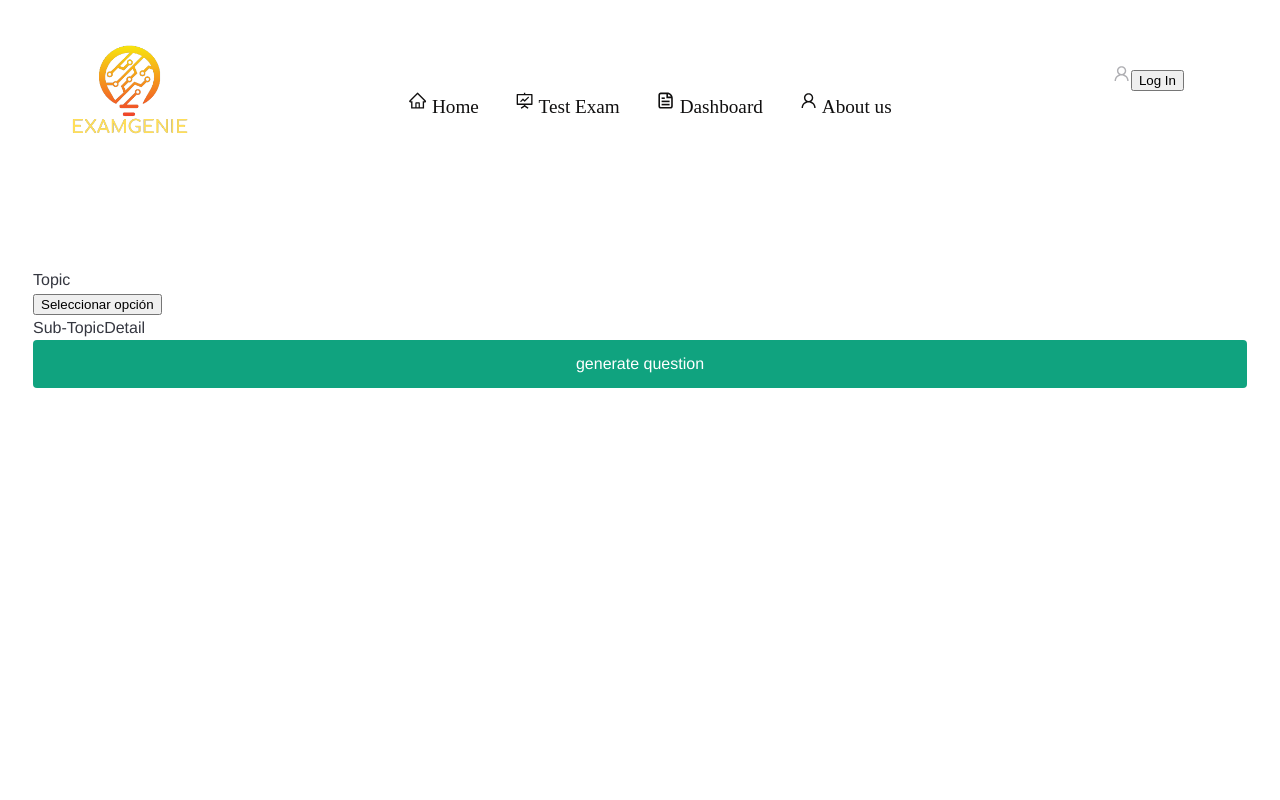
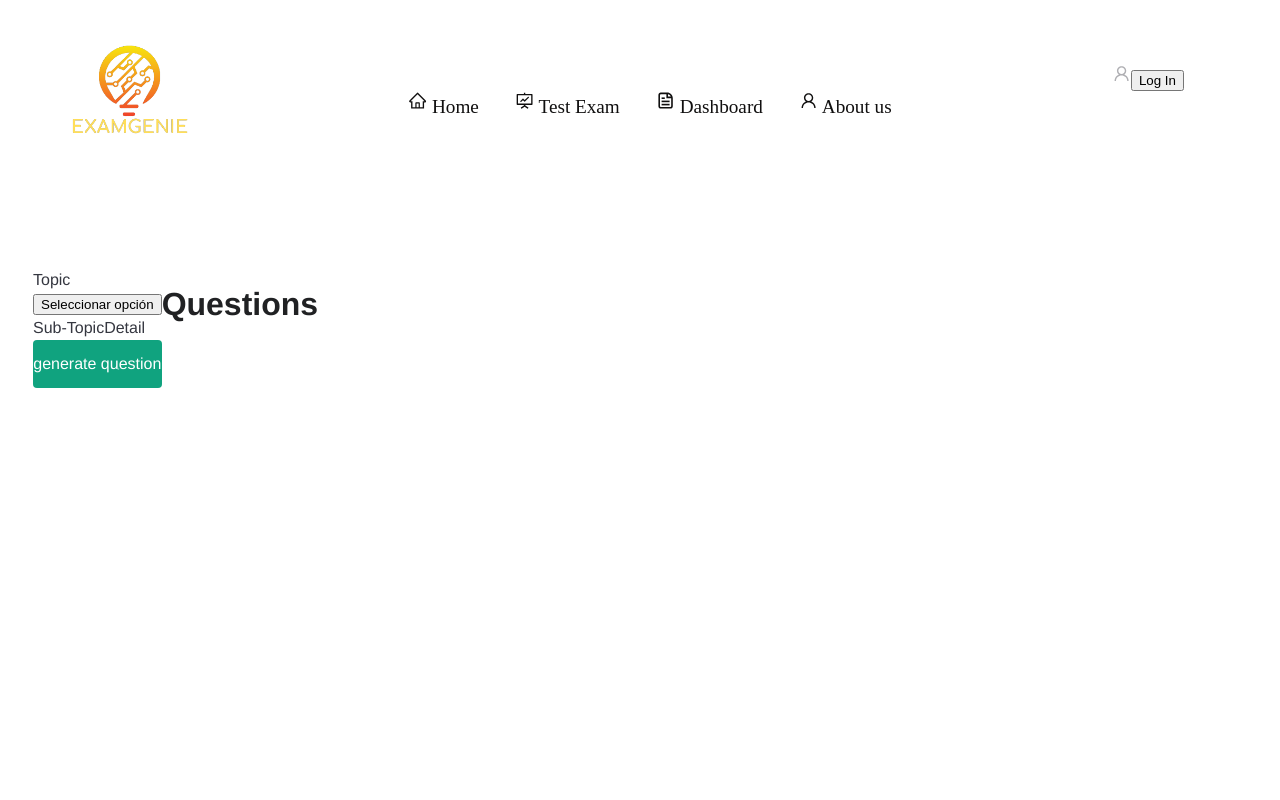
Before and after one commit to femorales7/exam-genie, a React (Create React App) app in the folder frontend/: page /exam in a window 1280 px wide. Shown: the top 800 px of the page. Built offline with nearby package versions, Linux system fonts and the light colour scheme; a web font is replaced by a local one.

Commit message:
dived question from options

```diff
--- a/frontend/src/components/ExamGenerated.jsx
+++ b/frontend/src/components/ExamGenerated.jsx
@@ -1,36 +1,9 @@
 import style from "../index.module.css";
 import { useState } from "react";
-import data from "../topics/topics.json";
+import data from "../components/topics/topics.json";
+import BotonOpciones from "./generatedQuestion/botonOpciones";
+import generateQuestion from "./generatedQuestion/generateQuestion";
 
-
-
-const BotonOpciones = ({ opciones, handleOptionSelection }) => {
-  const [opcionSeleccionada, setOpcionSeleccionada] = useState(null);
-  const [mostrarOpciones, setMostrarOpciones] = useState(false);
-
-  const handleOpcionSeleccionada = (opcion) => {
-    setOpcionSeleccionada(opcion);
-    handleOptionSelection(opcion);
-    setMostrarOpciones(false);
-  };
-
-  return (
-    <div>
-      <button onClick={() => setMostrarOpciones(!mostrarOpciones)}>
-        {opcionSeleccionada ? opcionSeleccionada : "Seleccionar opción"}
-      </button>
-      {mostrarOpciones && (
-        <ul>
-          {opciones.map((opcion) => (
-            <li key={opcion} onClick={() => handleOpcionSeleccionada(opcion)}>
-              {opcion}
-            </li>
-          ))}
-        </ul>
-      )}
-    </div>
-  );
-};
 
 function Exam() {
   const [selectedCategory, setSelectedCategory] = useState(null);
@@ -42,86 +15,21 @@ function Exam() {
   const [answer, setAnswer] = useState("");
   const [feedback, setFeedback] = useState("");
 
-  console.log(selectedCategory);      // Log the selected category
-console.log(selectedSubcategory);   // Log the selected subcategory
+  console.log(selectedCategory); // Log the selected category
+  console.log(selectedSubcategory); // Log the selected subcategory
   console.log(selectedTopic);
 
   const onSubmit = async (e) => {
     e.preventDefault();
-    const questionData = await generateQuestion();
+    const questionData = await generateQuestion(selectedCategory,
+      selectedSubcategory,
+      selectedTopic,
+      setQuestion,
+      setOptions,
+      setAnswer,
+      setFeedback,
+      setSelectedOption);
     console.log("return from server", questionData);
-  };
-
-  const generateQuestion = async (inputQuestion) => {
-    const structure = `I need 1 question type test of ${selectedCategory}-${selectedSubcategory}-${selectedTopic} with feedback. The reason for that answerI need before the question put Q: , before the each option put A), B), C), D), E) as appropriate, before the answer put Answer: and before the feedback put feedback:`;
-    console.log("structure", structure)
-    const response = await fetch("http://localhost:8080/generate", {
-      method: "POST",
-      headers: {
-        "Content-Type": "application/json",
-      },
-      body: JSON.stringify({ question: structure }),
-    });
-    const data = await response.json();
-    console.log("data", data); // Log the response data
-
-    const { response: questionData } = data;
-    const { question, options, answer, feedback } =
-      extractQuestionData(questionData);
-
-    setQuestion(question);
-    setOptions(options);
-    setAnswer(answer);
-    setFeedback(feedback);
-    setSelectedOption(null);
-
-    return { question, options, answer, feedback };
-  };
-
-  const extractQuestionData = (text) => {
-    const lines = text.split("\n");
-    console.log("lines", lines);
-    let question = "";
-    let options = [];
-    let answer = "";
-    let feedback = "";
-
-    const questionIndex = lines.findIndex((line) => line.startsWith("Q:"));
-    console.log("questionIndex", questionIndex);
-    if (questionIndex !== -1) {
-      question = lines[questionIndex].substring(3).trim();
-    }
-
-    const optionsStartIndex = lines.findIndex((line) =>
-      line.trim().startsWith("A)")
-    );
-    console.log("optionsStartIndex", optionsStartIndex);
-    const answerIndex = lines.findIndex((line) =>
-      line.trim().startsWith("Answer:")
-    );
-    console.log("answerIndex", answerIndex);
-    const feedbackIndex = lines.findIndex((line) =>
-      line.trim().startsWith("Feedback:")
-    );
-    console.log("feedbackIndex", feedbackIndex);
-
-    if (
-      optionsStartIndex !== -1 &&
-      answerIndex !== -1 &&
-      feedbackIndex !== -1
-    ) {
-      options = lines
-        .slice(optionsStartIndex, answerIndex)
-        .map((line) => line.trim())
-        .filter((option) => option.length > 0); // Exclude empty options
-      answer = lines[answerIndex].substring(8).trim();
-      feedback = lines
-        .slice(feedbackIndex)
-        .filter((line) => line.trim().length > 0) // Exclude empty lines
-        .join("\n");
-    }
-    console.log("question", options, answer, feedback);
-    return { question, options, answer, feedback };
   };
 
   const handleOptionChange = (e) => {
@@ -144,18 +52,21 @@ console.log(selectedTopic);
 
   return (
     <main className={style.main}>
+      <div className="options">
       <form onSubmit={onSubmit}>
         Topic
         <BotonOpciones
           opciones={Object.keys(data)}
           handleOptionSelection={handleCategorySelection}
-      />Sub-Topic
+        />
+        Sub-Topic
         {selectedCategory && (
           <BotonOpciones
             opciones={Object.keys(data[selectedCategory])}
             handleOptionSelection={handleSubcategorySelection}
           />
-      )}Detail
+        )}
+        Detail
         {selectedSubcategory && (
           <BotonOpciones
             opciones={data[selectedCategory][selectedSubcategory]}
@@ -164,7 +75,9 @@ console.log(selectedTopic);
         )}
         <input type="submit" value="generate question" />
       </form>
-
+      </div>
+          <div className="questions">
+            <h3>Questions</h3>
       {question && (
         <div>
           <h2>{question}</h2>
@@ -192,6 +105,7 @@ console.log(selectedTopic);
           )}
         </div>
       )}
+      </div>
     </main>
   );
 }
--- /dev/null
+++ b/frontend/src/components/generatedQuestion/botonOpciones.jsx
@@ -0,0 +1,34 @@
+import style from "../../index.module.css";
+import { useState } from "react";
+import data from "../topics/topics.json";
+import extractQuestionData from "./extractQuestionData";
+
+const BotonOpciones = ({ opciones, handleOptionSelection }) => {
+  const [opcionSeleccionada, setOpcionSeleccionada] = useState(null);
+  const [mostrarOpciones, setMostrarOpciones] = useState(false);
+
+  const handleOpcionSeleccionada = (opcion) => {
+    setOpcionSeleccionada(opcion);
+    handleOptionSelection(opcion);
+    setMostrarOpciones(false);
+  };
+
+  return (
+    <div>
+      <button onClick={() => setMostrarOpciones(!mostrarOpciones)}>
+        {opcionSeleccionada ? opcionSeleccionada : "Seleccionar opción"}
+      </button>
+      {mostrarOpciones && (
+        <ul>
+          {opciones.map((opcion) => (
+            <li key={opcion} onClick={() => handleOpcionSeleccionada(opcion)}>
+              {opcion}
+            </li>
+          ))}
+        </ul>
+      )}
+    </div>
+  );
+};
+
+export default BotonOpciones;
--- /dev/null
+++ b/frontend/src/components/generatedQuestion/extractQuestionData.jsx
@@ -0,0 +1,49 @@
+import { useState } from "react";
+
+const extractQuestionData = (text) => {
+  const lines = text.split("\n");
+  console.log("lines", lines);
+  let question = "";
+  let options = [];
+  let answer = "";
+  let feedback = "";
+
+  const questionIndex = lines.findIndex((line) => line.startsWith("Q:"));
+  console.log("questionIndex", questionIndex);
+  if (questionIndex !== -1) {
+    question = lines[questionIndex].substring(3).trim();
+  }
+
+  const optionsStartIndex = lines.findIndex((line) =>
+    line.trim().startsWith("A)")
+  );
+  console.log("optionsStartIndex", optionsStartIndex);
+  const answerIndex = lines.findIndex((line) =>
+    line.trim().startsWith("Answer:")
+  );
+  console.log("answerIndex", answerIndex);
+  const feedbackIndex = lines.findIndex((line) =>
+    line.trim().startsWith("Feedback:")
+  );
+  console.log("feedbackIndex", feedbackIndex);
+
+  if (
+    optionsStartIndex !== -1 &&
+    answerIndex !== -1 &&
+    feedbackIndex !== -1
+  ) {
+    options = lines
+      .slice(optionsStartIndex, answerIndex)
+      .map((line) => line.trim())
+      .filter((option) => option.length > 0); // Exclude empty options
+    answer = lines[answerIndex].substring(8).trim();
+    feedback = lines
+      .slice(feedbackIndex)
+      .filter((line) => line.trim().length > 0) // Exclude empty lines
+      .join("\n");
+  }
+  console.log("question", options, answer, feedback);
+  return { question, options, answer, feedback };
+};
+
+export default extractQuestionData
--- /dev/null
+++ b/frontend/src/components/generatedQuestion/generateQuestion.jsx
@@ -0,0 +1,32 @@
+import { useState } from "react";
+import data from "../topics/topics.json"
+import extractQuestionData from "./extractQuestionData";
+
+
+const generateQuestion = async (selectedCategory, selectedSubcategory, selectedTopic, setQuestion, setOptions, setAnswer, setFeedback, setSelectedOption) => {
+  const structure = `I need 1 question type test of ${selectedCategory}-${selectedSubcategory}-${selectedTopic} with feedback. The reason for that answerI need before the question put Q: , before the each option put A), B), C), D), E) as appropriate, before the answer put Answer: and before the feedback put feedback:`;
+  console.log("structure", structure);
+  const response = await fetch("http://localhost:8080/generate", {
+    method: "POST",
+    headers: {
+      "Content-Type": "application/json",
+    },
+    body: JSON.stringify({ question: structure }),
+  });
+  const data = await response.json();
+  console.log("data", data); // Log the response data
+
+  const { response: questionData } = data;
+  const { question, options, answer, feedback } =
+    extractQuestionData(questionData);
+
+  setQuestion(question);
+  setOptions(options);
+  setAnswer(answer);
+  setFeedback(feedback);
+  setSelectedOption(null);
+
+  return { question, options, answer, feedback };
+};
+
+export default generateQuestion;
--- a/frontend/src/index.module.css
+++ b/frontend/src/index.module.css
@@ -19,21 +19,18 @@
   line-height: 24px;
   color: #353740;
   font-family: "ColfaxAI", Helvetica, sans-serif;
-  position: relative;
-  z-index: 2;
+
 }
 .main {
   display: flex;
-  flex-direction: column;
-  align-items: center;
+  align-items: flex-start;
+  justify-content: flex-start;
   padding-top: 60px;
   height: calc(100vh - 60px);
   width: 100%;
   max-width: 100%;
   margin-left: auto;
   margin-right: auto;
-
-
 }
 .main .icon {
   width: 34px;
@@ -82,3 +79,28 @@ input[type="radio"] {
 .radio-option {
   margin-bottom: 10px;
 }
+.options {
+  width: 30%;
+  border: 1px solid #ccc;
+  box-shadow: 2px 2px 4px rgba(0, 0, 0, 0.1);
+  padding: 20px;
+  margin-right: 20px;
+}
+
+.questions {
+  width: 70%;
+}
+
+.questions h3 {
+  font-size: 32px;
+  line-height: 40px;
+  font-weight: bold;
+  color: #202123;
+  margin: 16px 0 40px;
+}
+.questions div {
+  border: 1px solid #ccc;
+  box-shadow: 2px 2px 4px rgba(0, 0, 0, 0.1);
+  padding: 20px;
+  margin-bottom: 20px;
+}
```
Also changed, not shown: frontend/src/components/topics/topics.json (renamed from frontend/src/topics/topics.json). Lines whose indentation alone changed are shown as unchanged.
